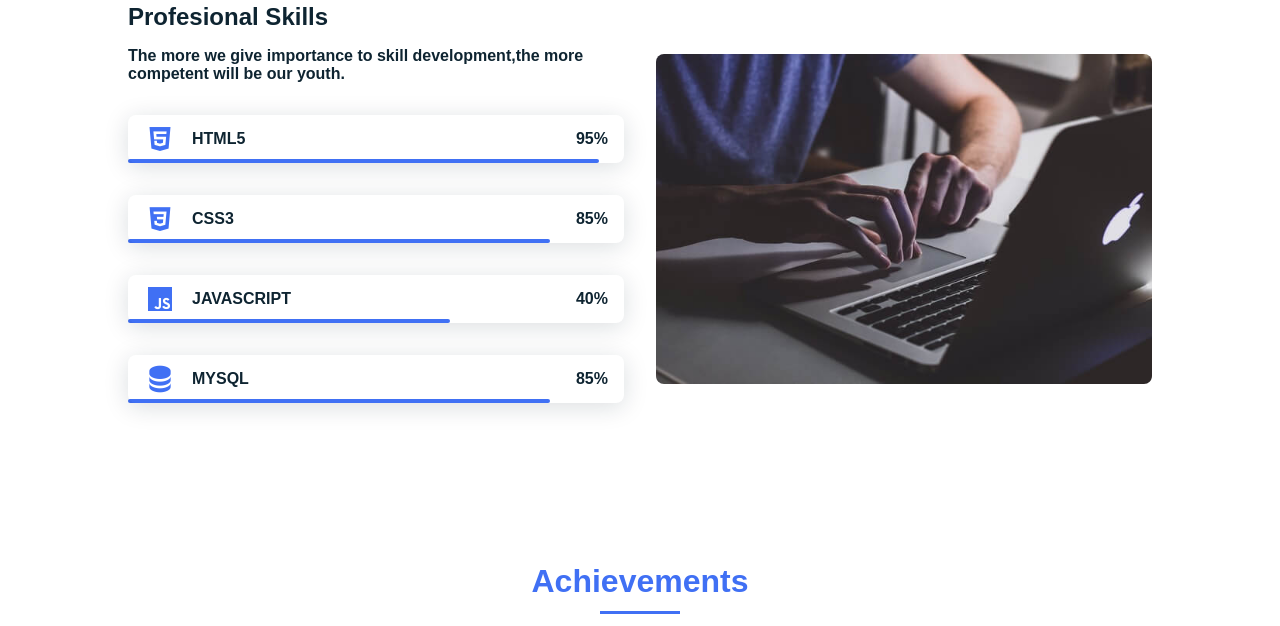
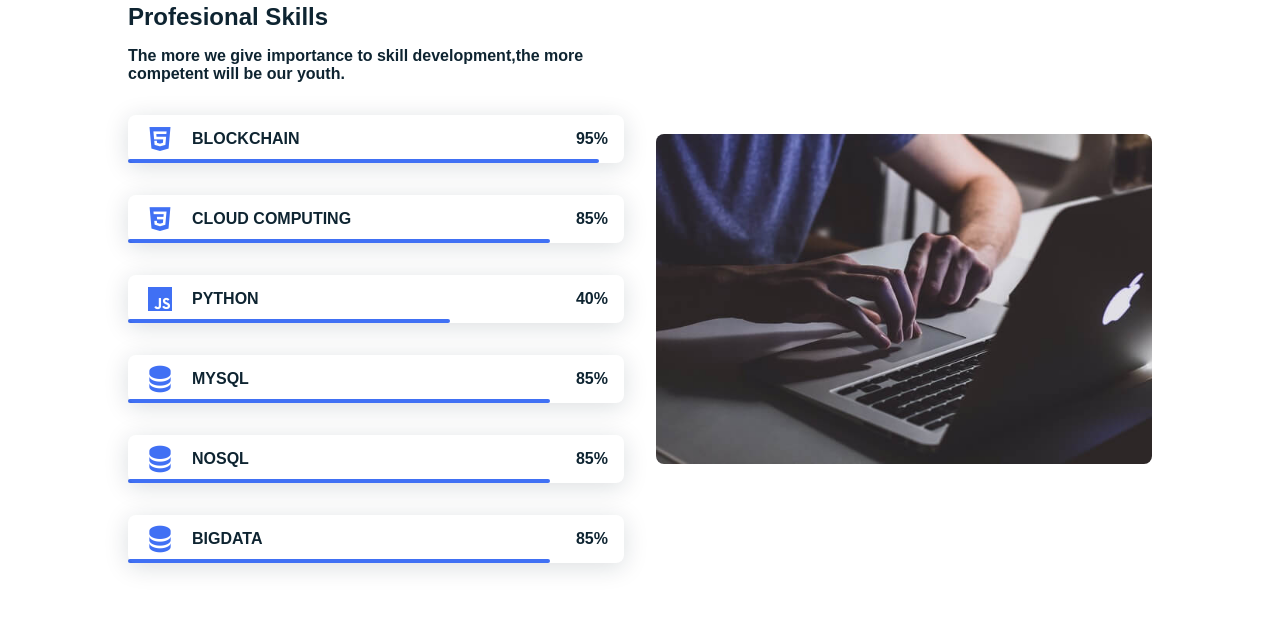
Before and after one commit to Subhasis-123/Subhasis-Acharjee, a plain HTML site: page index.html in a window 1280 px wide. Shown: the part 1400-2026 px from the top of the page. Drawn offline with nearby package versions, Linux system fonts and the light colour scheme.

Commit message:
Update index.html

```diff
--- a/index.html
+++ b/index.html
@@ -83,7 +83,7 @@
                         <div class="skills__data">
                             <div class="skills__names">
                                 <i class='bx bxl-html5 skills__icon'></i>
-                                <span class="skills__name">HTML5</span>
+                                <span class="skills__name">BLOCKCHAIN</span>
                             </div>
                             <div class="skills__bar skills__html">
 
@@ -95,7 +95,7 @@
                         <div class="skills__data">
                             <div class="skills__names">
                                 <i class='bx bxl-css3 skills__icon'></i>
-                                <span class="skills__name">CSS3</span>
+                                <span class="skills__name">CLOUD COMPUTING</span>
                             </div>
                             <div class="skills__bar skills__css">
 
@@ -108,7 +108,7 @@
                         <div class="skills__data">
                             <div class="skills__names">
                                 <i class='bx bxl-javascript skills__icon' ></i>
-                                <span class="skills__name">JAVASCRIPT</span>
+                                <span class="skills__name">PYTHON</span>
                             </div>
                             <div class="skills__bar skills__js">
 
@@ -121,6 +121,30 @@
                             <div class="skills__names">
                                 <i class='bx bxs-data skills__icon'></i>
                                 <span class="skills__name">MYSQL</span>
+                            </div>
+                            <div class="skills__bar skills__mysql">
+
+                            </div>
+                            <div>
+                                <span class="skills__percentage">85%</span>
+                            </div>
+                        </div>
+                      <div class="skills__data">
+                            <div class="skills__names">
+                                <i class='bx bxs-data skills__icon'></i>
+                                <span class="skills__name">NOSQL</span>
+                            </div>
+                            <div class="skills__bar skills__mysql">
+
+                            </div>
+                            <div>
+                                <span class="skills__percentage">85%</span>
+                            </div>
+                        </div>
+                      <div class="skills__data">
+                            <div class="skills__names">
+                                <i class='bx bxs-data skills__icon'></i>
+                                <span class="skills__name">BIGDATA</span>
                             </div>
                             <div class="skills__bar skills__mysql">
 
```
